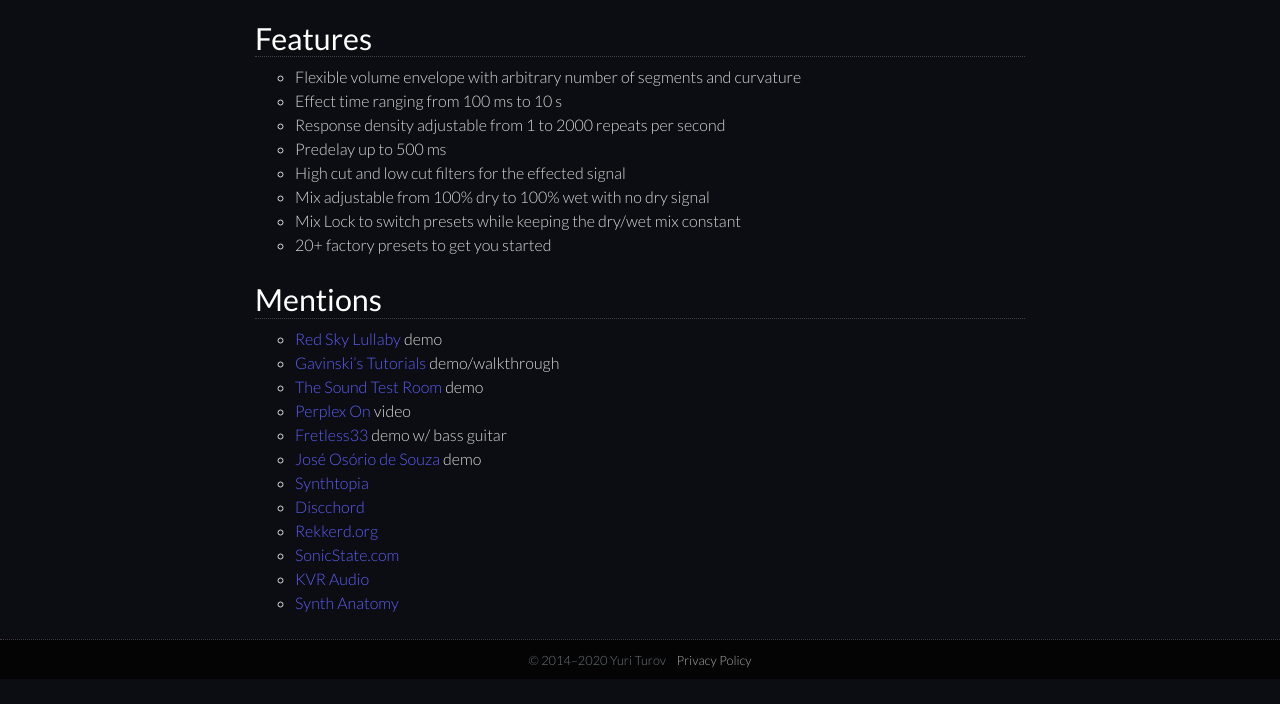
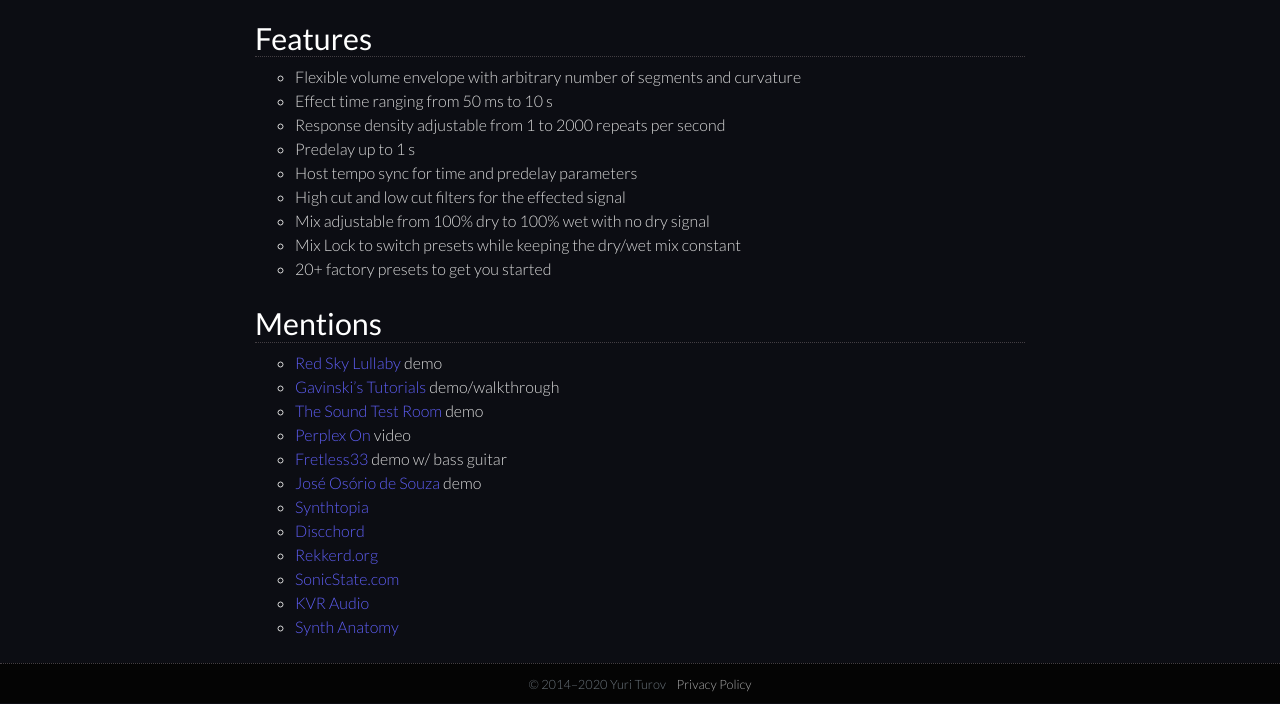
Before and after one commit to yuriturov/yuriturov.github.io, a Jekyll site: the page built from _pages/01_velvet-machine.md, in a window 1280 px wide and 900 px high, scrolled down 1183 px, cut to the strip 196-900 px from the top of the window. Built offline with Jekyll 4.4.1, drawn with Linux system fonts in a browser that asks for light colours; before the commit the page ends 2059 px from its top, so only the background shows below that.

Commit message:
Updated for Velvet Machine 1.1.0

```diff
--- a/_pages/01_velvet-machine.md
+++ b/_pages/01_velvet-machine.md
@@ -7,7 +7,7 @@
 icon-large: /assets/velvet-machine-icon-large.png
 icon-large-square: /assets/velvet-machine-icon-large-square.png
 preview-image: /assets/velvet-machine-preview.png
-usermanual: /assets/VelvetMachineUserGuide-1.0.0.pdf
+usermanual: /assets/VelvetMachineUserGuide-1.1.0.pdf
 applink: https://apps.apple.com/app/id1534554750
 au-compatible: yes
 permalink: /velvet-machine/
@@ -36,9 +36,10 @@
 ## Features
 
 - Flexible volume envelope with arbitrary number of segments and curvature
-- Effect time ranging from 100 ms to 10 s
+- Effect time ranging from 50 ms to 10 s
 - Response density adjustable from 1 to 2000 repeats per second
-- Predelay up to 500 ms
+- Predelay up to 1 s
+- Host tempo sync for time and predelay parameters
 - High cut and low cut filters for the effected signal
 - Mix adjustable from 100% dry to 100% wet with no dry signal
 - Mix Lock to switch presets while keeping the dry/wet mix constant
```
Also changed, not shown: 2 other files.
